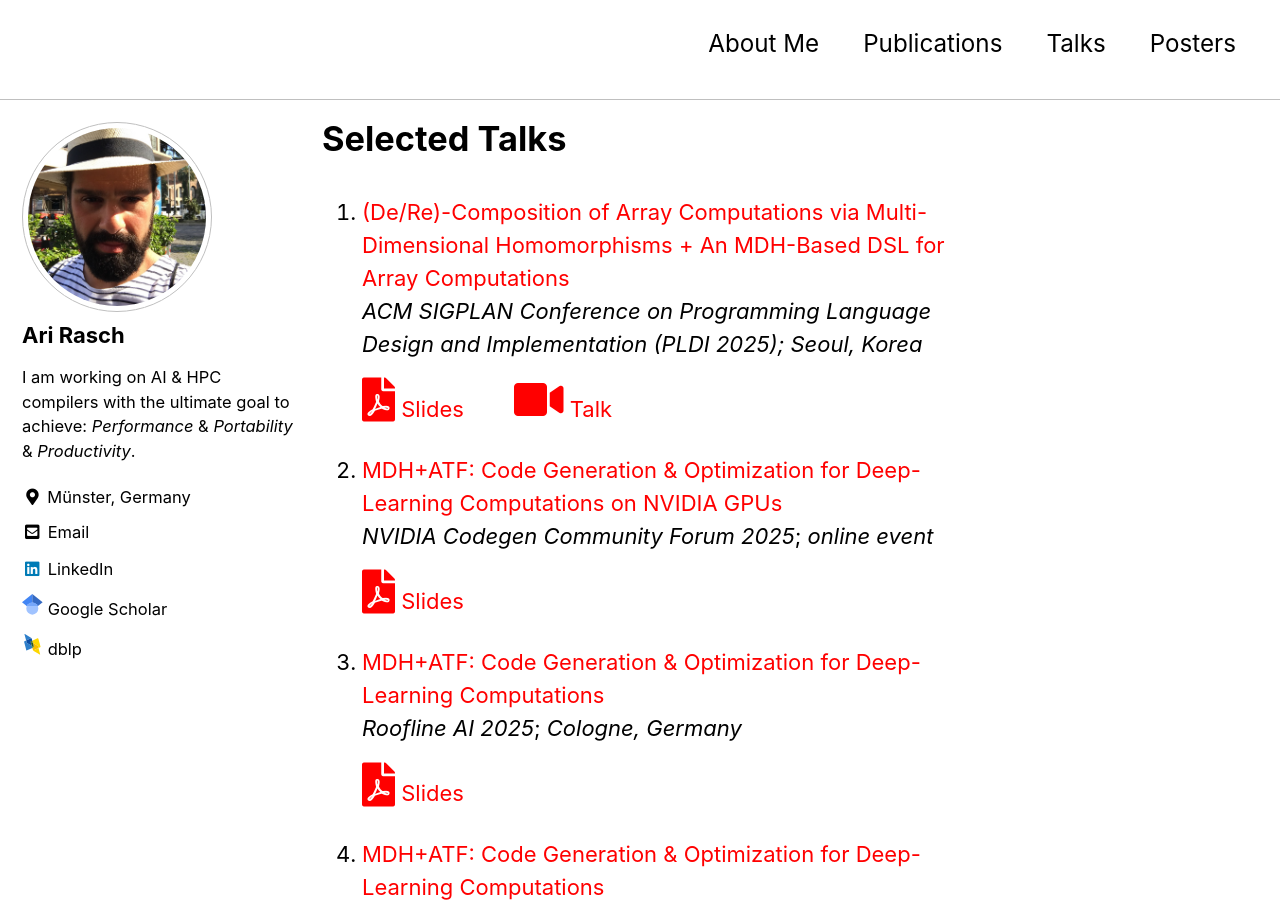
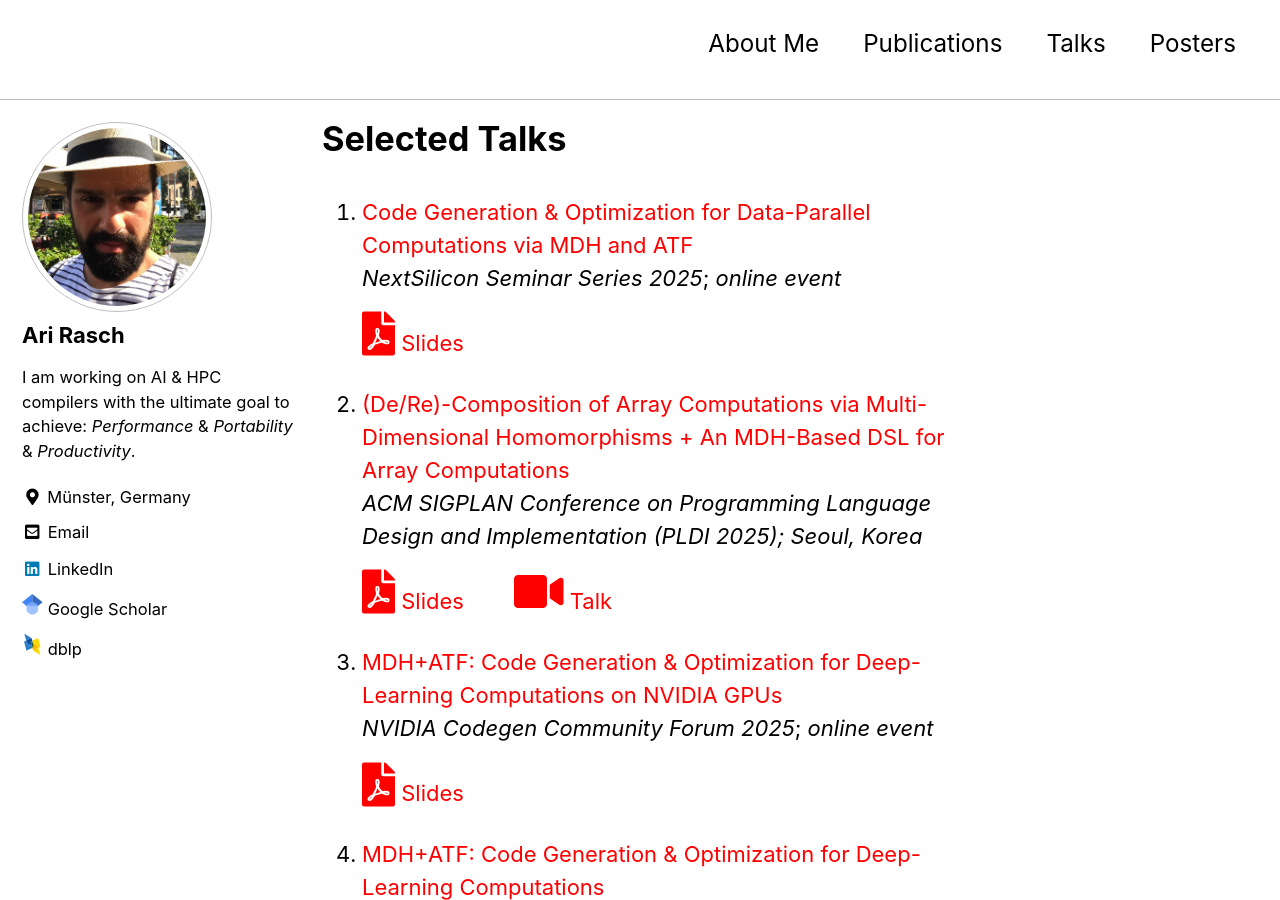
Before and after one commit to AriRasch/arirasch.github.io, a Jekyll site: the page built from talks.md, in a window 1280 px wide and 900 px high. Built offline with Jekyll 4.4.1, drawn with Linux system fonts in a browser that asks for light colours; cached includes are drawn as plain includes; our own code applies the rules of GitHub Pages for plain Markdown files.

Commit message:
added nextsilicon talk

```diff
--- a/talks.md
+++ b/talks.md
@@ -4,6 +4,10 @@ author_profile: true
 ---
 
 # Selected Talks
+
+1.  [Code Generation & Optimization for Data-Parallel Computations via MDH and ATF](http://nextsilicon.com) \\
+    *NextSilicon Seminar Series 2025*; *online event*\\
+    <a href="../assets/files/slides/nextsilicon25/slides.pdf"><i class="fas fa-file-pdf" style="color: red; font-size: 2em; padding-top: .4em"></i></a> [Slides](../assets/files/slides/nextsilicon25/slides.pdf)
 
 1.  [(De/Re)-Composition of Array Computations via Multi-Dimensional Homomorphisms + An MDH-Based DSL for Array Computations](http://pldi25.sigplan.org) \\
     *ACM SIGPLAN Conference on Programming Language Design and Implementation (PLDI 2025); Seoul, Korea* \\
```
Also changed, not shown: 2 other files.
